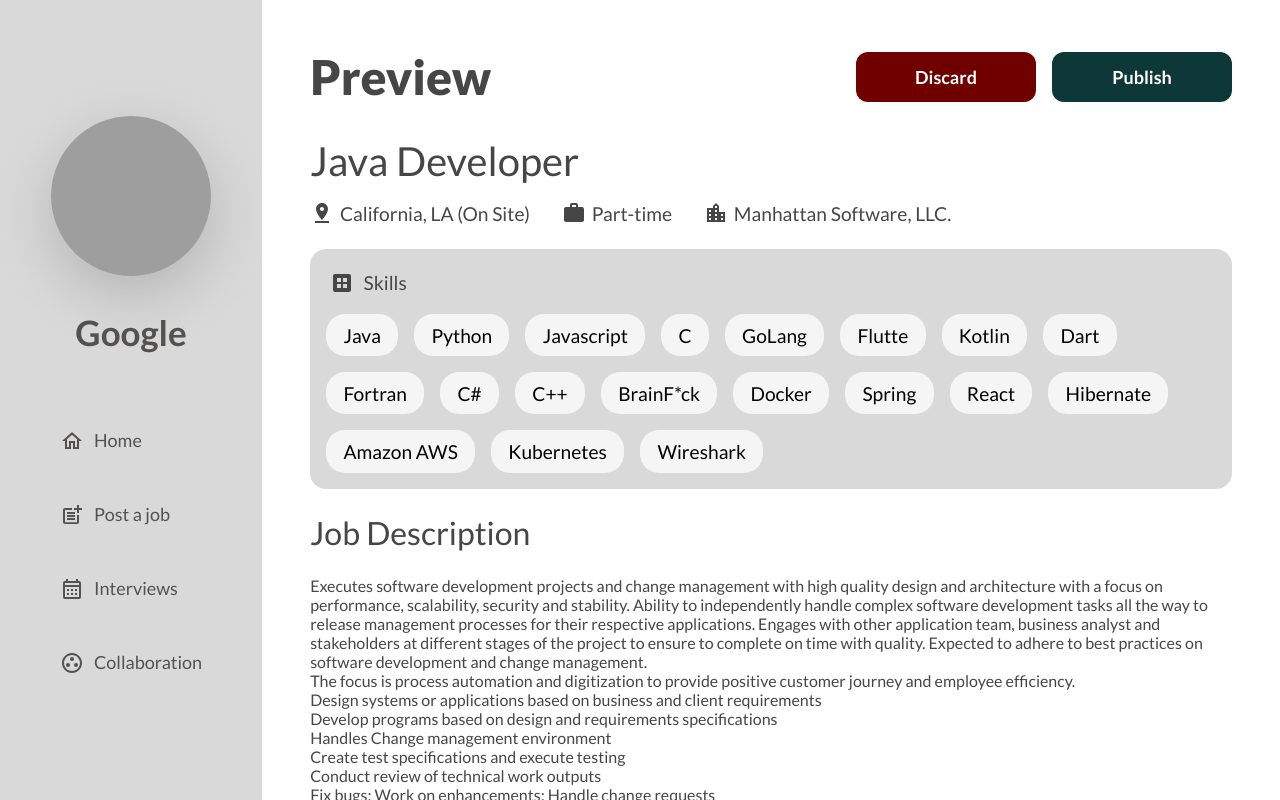
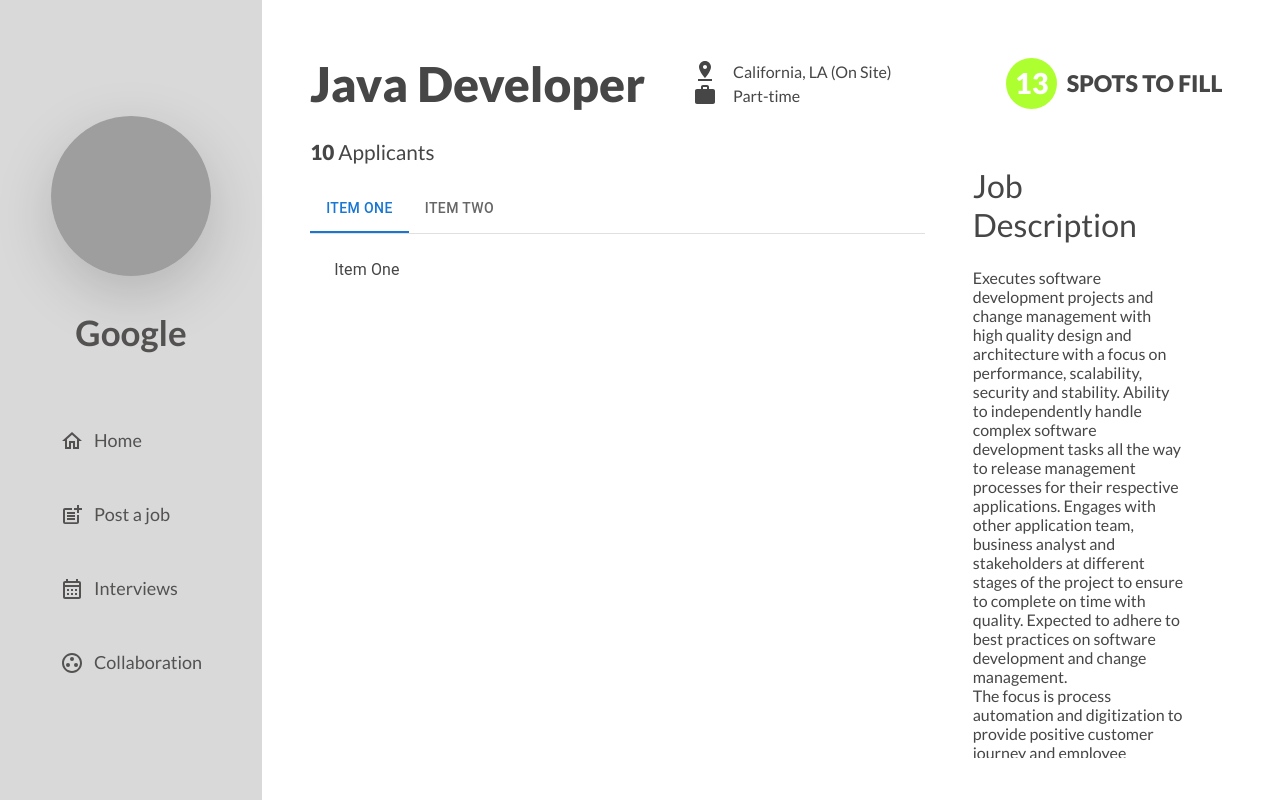
Before and after one commit to saadhzubairi/FYP-TalentHive, a React (Create React App) app in the folder client/: page / in a window 1280 px wide. Built offline with nearby package versions, Linux system fonts and the light colour scheme; grey boxes are pictures that could not be loaded.

Commit message:
changes to the view job and preview job pages

```diff
--- a/client/src/App.js
+++ b/client/src/App.js
@@ -2,9 +2,10 @@
 import Home from "./screens/HomeHR/Home";
 import EditHR from "./screens/EditHR/EditHR";
 import PreviewJob from "./screens/CreateJobHR/PreviewJob";
+import ViewJob from "./screens/ViewJobHR/ViewJob";
 
 function App() {
-  return <PreviewJob/>;
+  return <ViewJob/>;
 }
 
 export default App;
--- a/client/src/components/PreviewJob/PreviewJob.jsx
+++ b/client/src/components/PreviewJob/PreviewJob.jsx
@@ -1,26 +1,27 @@
 import { BrandingWatermarkRounded, Build, Dataset, ExpandCircleDownOutlined, FormatTextdirectionRToLSharp, LocationCity, LocationCityOutlined, PinDrop, PlayArrowOutlined, SixKPlusOutlined, Work, WorkOff, Workspaces } from '@mui/icons-material'
 import './previewJob.css'
-function PreviewJobComp(props) {
+function PreviewJobComp({ onAppsPage }) {
+
     return (
-        <div className="previewJobCom">
+        <div className={onAppsPage ? "previewJobComOnPage" : "previewJobCom"}>
             <div className="previewJobCompWrapper">
-                <div className="topBar">
+                {onAppsPage ? null : <div className="topBar">
                     <div className="Heading">Preview</div>
                     <div className="buttonContainer">
                         <button className="discard">Discard</button>
                         <button className="preview">Publish</button>
                     </div>
-                </div>
+                </div>}
                 <div className="bottomArea">
-                    <div className="JTitle">Java Developer</div>
+                    {onAppsPage ? null : <div className="JTitle">Java Developer</div>}
                     <div className="panes">
                         <div className="leftSide">
-                            <div className="firstSection">
+                            {onAppsPage ? null : <div className="firstSection">
                                 <div className="listItem"><PinDrop /> California, LA (On Site)</div>
                                 <div className="listItem"><Work /> Part-time</div>
                                 <div className="listItem"><LocationCity /> Manhattan Software, LLC.</div>
-                            </div>
-                            <div className="skillsSection">
+                            </div>}
+                            {onAppsPage ? null : <div className="skillsSection">
                                 <div className="skillText"><Dataset /> Skills</div>
                                 <div className="skillItems">
                                     <div className="skillItem">Java</div>
@@ -43,17 +44,17 @@
                                     <div className="skillItem">Kubernetes</div>
                                     <div className="skillItem">Wireshark</div>
                                 </div>
-                            </div>
+                            </div>}
                             <div className="Title">Job Description</div>
                             <div className="subText">
                                 Executes software development projects and change management with high quality design and architecture with a focus on performance, scalability, security and stability. Ability to independently handle complex software development tasks all the way to release management processes for their respective applications. Engages with other application team, business analyst and stakeholders at different stages of the project to ensure to complete on time with quality. Expected to adhere to best practices on software development and change management.
-                                <br/>The focus is process automation and digitization to provide positive customer journey and employee efficiency.
-                                <br/>Design systems or applications based on business and client requirements
-                                <br/>Develop programs based on design and requirements specifications
-                                <br/>Handles Change management environment
-                                <br/>Create test specifications and execute testing
-                                <br/>Conduct review of technical work outputs
-                                <br/>Fix bugs; Work on enhancements; Handle change requests
+                                <br />The focus is process automation and digitization to provide positive customer journey and employee efficiency.
+                                <br />Design systems or applications based on business and client requirements
+                                <br />Develop programs based on design and requirements specifications
+                                <br />Handles Change management environment
+                                <br />Create test specifications and execute testing
+                                <br />Conduct review of technical work outputs
+                                <br />Fix bugs; Work on enhancements; Handle change requests
                             </div>
                             <div className="Title">Requirements</div>
                             <div className="subText">
@@ -64,6 +65,31 @@
                                 <br />Experience in HTML, DHTML and related front end technology
                                 <br />Experience in developing with APIs
                             </div>
+
+                            {onAppsPage ? <div className="skillsSection">
+                                <div className="skillText"><Dataset /> Skills</div>
+                                <div className="skillItems">
+                                    <div className="skillItem">Java</div>
+                                    <div className="skillItem">Python</div>
+                                    <div className="skillItem">Javascript</div>
+                                    <div className="skillItem">C</div>
+                                    <div className="skillItem">GoLang</div>
+                                    <div className="skillItem">Flutte</div>
+                                    <div className="skillItem">Kotlin</div>
+                                    <div className="skillItem">Dart</div>
+                                    <div className="skillItem">Fortran</div>
+                                    <div className="skillItem">C#</div>
+                                    <div className="skillItem">C++</div>
+                                    <div className="skillItem">BrainF*ck</div>
+                                    <div className="skillItem">Docker</div>
+                                    <div className="skillItem">Spring</div>
+                                    <div className="skillItem">React</div>
+                                    <div className="skillItem">Hibernate</div>
+                                    <div className="skillItem">Amazon AWS</div>
+                                    <div className="skillItem">Kubernetes</div>
+                                    <div className="skillItem">Wireshark</div>
+                                </div>
+                            </div> : null}
                         </div>
                     </div>
                 </div>
--- a/client/src/components/PreviewJob/previewJob.css
+++ b/client/src/components/PreviewJob/previewJob.css
@@ -1,6 +1,13 @@
 .previewJobCom {
     flex: 10;
     padding: 3em;
+    color: #464646;
+    overflow-y: scroll;
+}
+
+.previewJobComOnPage {
+    flex: 10;
+    padding: 0em 3em;
     color: #464646;
     overflow-y: scroll;
 }
@@ -16,12 +23,12 @@
     align-items: center;
 }
 
-.JTitle{
+.JTitle {
     font-size: 2.5em;
     font-weight: 500;
 }
 
-.Title{
+.Title {
     font-size: 2em;
     font-weight: 500;
 }
--- /dev/null
+++ b/client/src/components/ViewJob/TabBar.tsx
@@ -0,0 +1,65 @@
+import * as React from 'react';
+import Tabs from '@mui/material/Tabs';
+import Tab from '@mui/material/Tab';
+import Typography from '@mui/material/Typography';
+import Box from '@mui/material/Box';
+
+interface TabPanelProps {
+    children?: React.ReactNode;
+    index: number;
+    value: number;
+}
+
+function TabPanel(props: TabPanelProps) {
+    const { children, value, index, ...other } = props;
+
+    return (
+        <div
+            role="tabpanel"
+            hidden={value !== index}
+            id={`simple-tabpanel-${index}`}
+            aria-labelledby={`simple-tab-${index}`}
+            {...other}
+        >
+            {value === index && (
+                <Box sx={{ p: 3 }}>
+                    <Typography>{children}</Typography>
+                </Box>
+            )}
+        </div>
+    );
+}
+
+function a11yProps(index: number) {
+    return {
+        id: `simple-tab-${index}`,
+        'aria-controls': `simple-tabpanel-${index}`,
+    };
+}
+
+export default function BasicTabs() {
+    const [value, setValue] = React.useState(0);
+
+    const handleChange = (event: React.SyntheticEvent, newValue: number) => {
+        setValue(newValue);
+    };
+
+    return (
+        <Box sx={{ width: '100%' }}>
+            <Box sx={{ borderBottom: 1, borderColor: 'divider' }}>
+                <Tabs value={value} onChange={handleChange} aria-label="basic tabs example">
+                    <Tab label="Item One" {...a11yProps(0)} />
+                    <Tab label="Item Two" {...a11yProps(1)} />
+
+                </Tabs>
+            </Box>
+            <TabPanel value={value} index={0}>
+                Item One
+            </TabPanel>
+            <TabPanel value={value} index={1}>
+                Item Two
+            </TabPanel>
+
+        </Box>
+    );
+}
--- /dev/null
+++ b/client/src/components/ViewJob/ViewJobComponent.jsx
@@ -0,0 +1,44 @@
+import { PinDrop, Preview, Work } from "@mui/icons-material"
+import "./viewJobComponent.css"
+import PreviewJobComp from "../PreviewJob/PreviewJob"
+import { Box, Tab, Tabs } from "@mui/material"
+import BasicTabs from "./TabBar.tsx"
+
+function ViewJobComponent(props) {
+    const handleTabs = (e, val) => {
+        console.warn(val)
+    }
+    return (
+        <div className="viewJobComponent">
+            <div className="topBar">
+                <div className="headingAndAtts">
+                    <div className="Heading">Java Developer</div>
+                    <div className="attsColumns">
+                        <div className="attItem"><PinDrop /> California, LA (On Site)</div>
+                        <div className="attItem"><Work /> Part-time</div>
+                    </div>
+                </div>
+                <div className="spots">
+                    <div className="spotsCircle">13</div>
+                    <div className="toFill">SPOTS TO FILL</div>
+                </div>
+            </div>
+            <div className="bottomStuff">
+                <div className="bottomWrapper">
+                    <div className="leftPane">
+                        <div className="paneWrapper">
+                            <div className="applicantsCount"><b>10</b> Applicants</div>
+                            <BasicTabs/>
+                        </div>
+                    </div>
+                    <div className="rightPane">
+                        <div className="paneWrapper">
+                            <PreviewJobComp onAppsPage={true}/>
+                        </div>
+                    </div>
+                </div>
+            </div>
+        </div>
+    )
+}
+export default ViewJobComponent
--- /dev/null
+++ b/client/src/components/ViewJob/viewJobComponent.css
@@ -0,0 +1,91 @@
+.viewJobComponent {
+    flex: 10;
+    padding: 3em;
+    color: #464646;
+    height: 100vh;
+    overflow: hidden;
+}
+
+.Heading {
+    font-size: 3em;
+    font-weight: 900;
+}
+
+.attItem {
+    display: flex;
+    gap: 1em;
+    align-items: center;
+}
+
+.headingAndAtts {
+    display: flex;
+    gap: 3em;
+    align-items: center;
+}
+
+.topBar {
+    display: flex;
+    flex-direction: row;
+    align-items: center;
+}
+
+.spots {
+    display: flex;
+    flex-direction: row;
+    gap: 0.5em;
+    background-color: transparent;
+    align-items: center;
+    justify-content: center;
+    margin: 0em;
+}
+
+.spotsCircle {
+    display: flex;
+    align-items: center;
+    justify-content: center;
+    background-color: greenyellow;
+    padding: 0.3em;
+    font-weight: 900;
+    color: white;
+    border-radius: 50%;
+    font-size: 1.5em;
+    aspect-ratio: 1;
+}
+
+.toFill {
+    font-weight: 900;
+    font-size: 1.2em;
+}
+
+.bottomStuff {
+
+}
+
+.bottomWrapper {
+    display: flex;
+}
+
+.leftPane {
+    flex: 2;
+    height: 80vh;
+    overflow-y: hidden;
+}
+
+.rightPane {
+    flex: 1;
+    overflow-y: scroll;
+    height: 80vh;
+}
+
+.paneWrapper{
+    height: 100vh;
+}
+
+.applicantsCount{
+    padding: 1em 0em;
+    font-size: 1.3em;
+}
+
+b{
+    font-weight: 900;
+}
--- a/client/src/screens/ViewJobHR/ViewJob.jsx
+++ b/client/src/screens/ViewJobHR/ViewJob.jsx
@@ -0,0 +1,14 @@
+import "./viewJob.css"
+import Sidebar from "../../components/Sidebar/Sidebar"
+import ViewJobComponent from "../../components/ViewJob/ViewJobComponent"
+function ViewJob(props) {
+    return(
+        <div className="ViewJob">
+            <div className="wrapper">
+                <Sidebar/>
+                <ViewJobComponent/>
+            </div>
+        </div>
+    )
+}
+export default ViewJob
--- a/client/src/screens/ViewJobHR/viewJob.css
+++ b/client/src/screens/ViewJobHR/viewJob.css
@@ -0,0 +1,5 @@
+.wrapper{
+    height: 100vh;
+    display: flex;
+    overflow: hidden;
+}
```
Also changed, not shown: client/src/components/ViewJob/ApplicationsGrid.tsx (added, +7 -0 lines).
